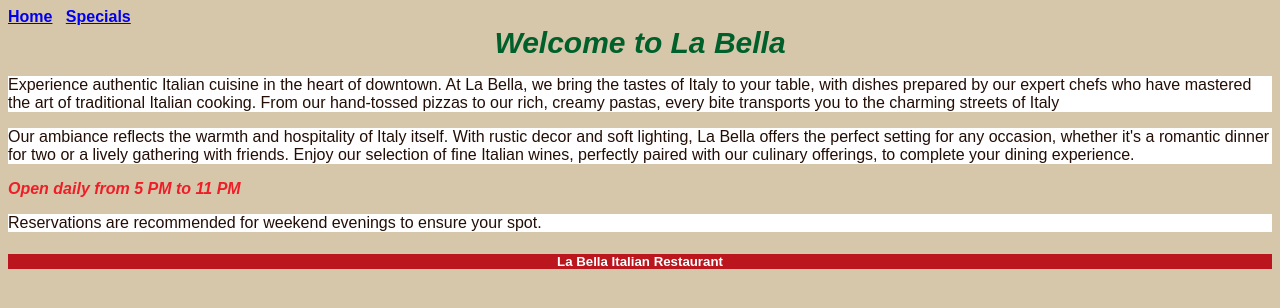
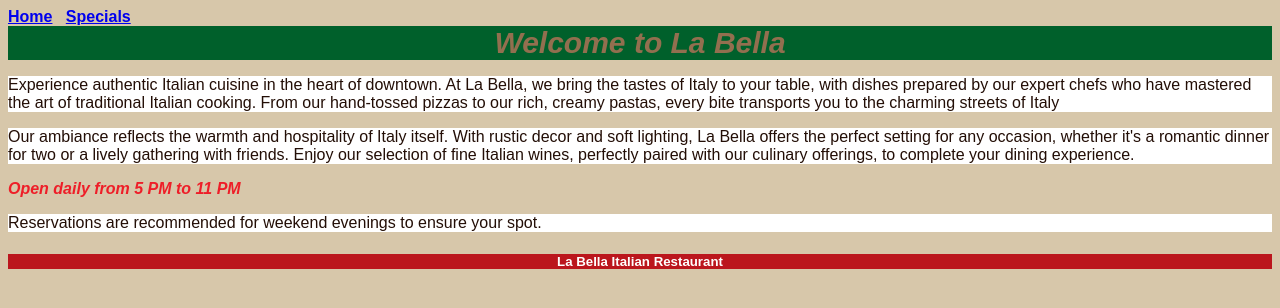
Before and after one commit to pjwolf04/web110, a plain HTML site: page chapter 4/index.html in a window 1280 px wide. Drawn offline with Linux system fonts and the light colour scheme.

Commit message:
Update styles.css

```diff
--- a/chapter 4/styles.css
+++ b/chapter 4/styles.css
@@ -9,7 +9,7 @@ header  {
     font-size: 30px;
     font-weight: bold;
     font-style: italic;
-    color: #00602b;
+    background-color: #00602b;
 }
 h1,h2  {
      color: #342517;
```
